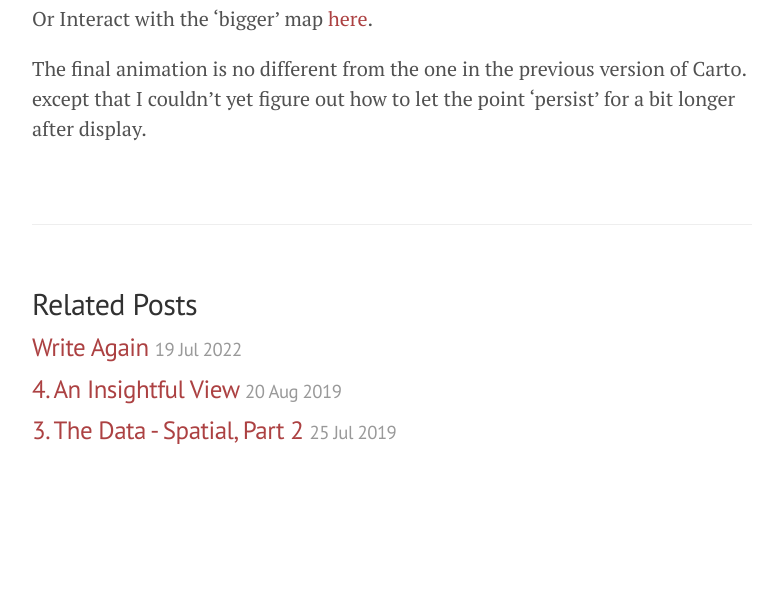
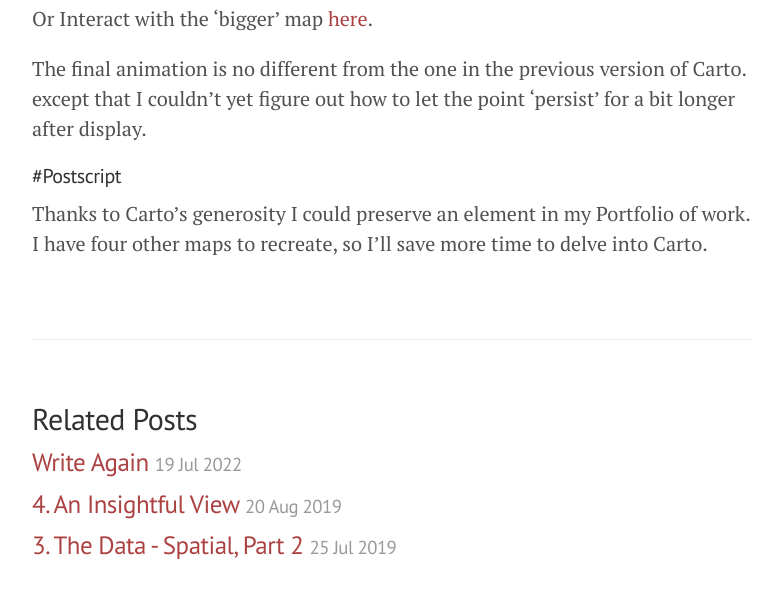
Before and after one commit to erickndava/erickndava.github.io, a Jekyll site: the page built from _posts/2025-02-28-legacy.md, in a window 1280 px wide and 900 px high, scrolled down 4168 px, cut to the strip 279-877 px from the top of the window. Shown: the whole strip, without its empty margins (248-1031 px from the left). Built offline with Jekyll 4.4.1, drawn with Linux system fonts in a browser that asks for light colours; before the commit the page ends 4953 px from its top, so only the background shows below that.

Commit message:
Update 2025-02-28-legacy.md

```diff
--- a/_posts/2025-02-28-legacy.md
+++ b/_posts/2025-02-28-legacy.md
@@ -79,3 +79,7 @@ Before spending more effort in coming up with a visualisation, I reviewed Carto'
 Or Interact with the 'bigger' map [here](https://clausa.app.carto.com/map/78257468-328a-424e-aa14-de5e8b93f2ea).
 
 The final animation is no different from the one in the previous version of Carto. except that I couldn't yet figure out  how to let the point 'persist' for a bit longer after display.
+
+#### #Postscript
+
+Thanks to Carto's generosity I could preserve an element in my Portfolio of work. I have four other maps to recreate, so I'll save more time to delve into Carto.
```
